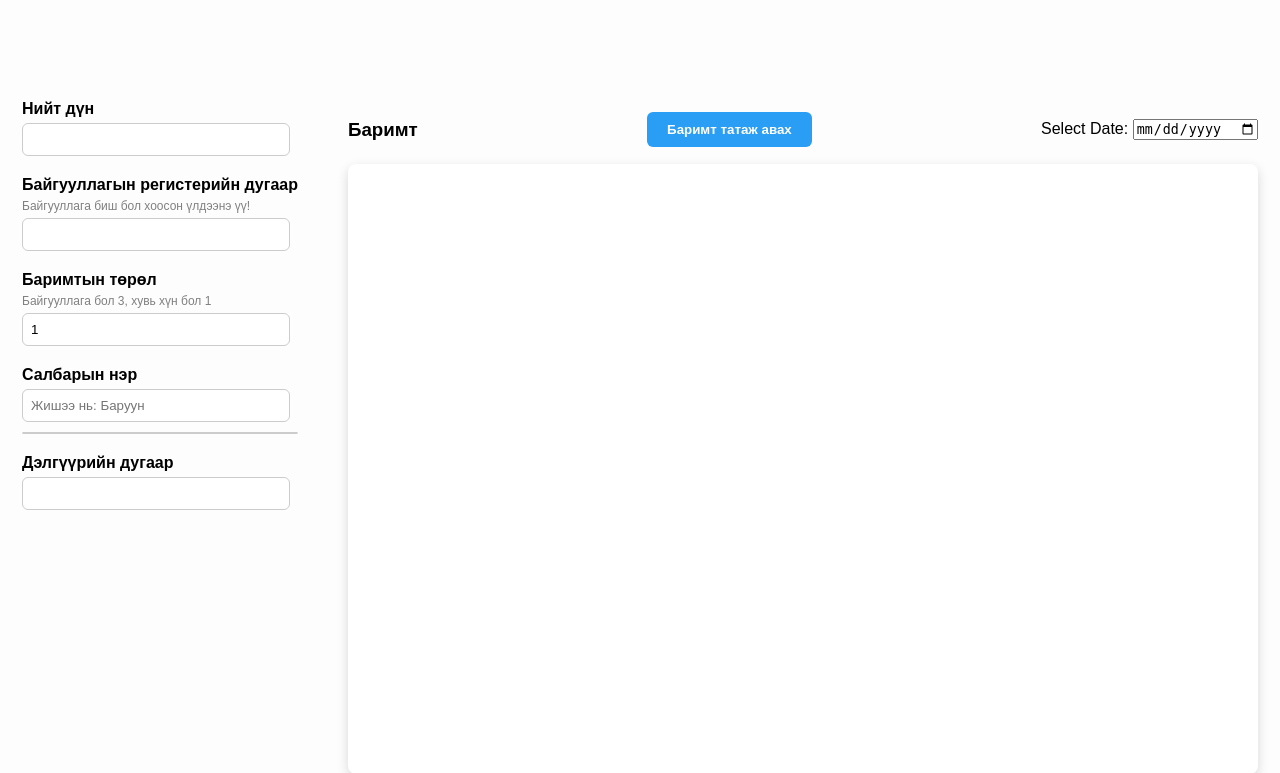
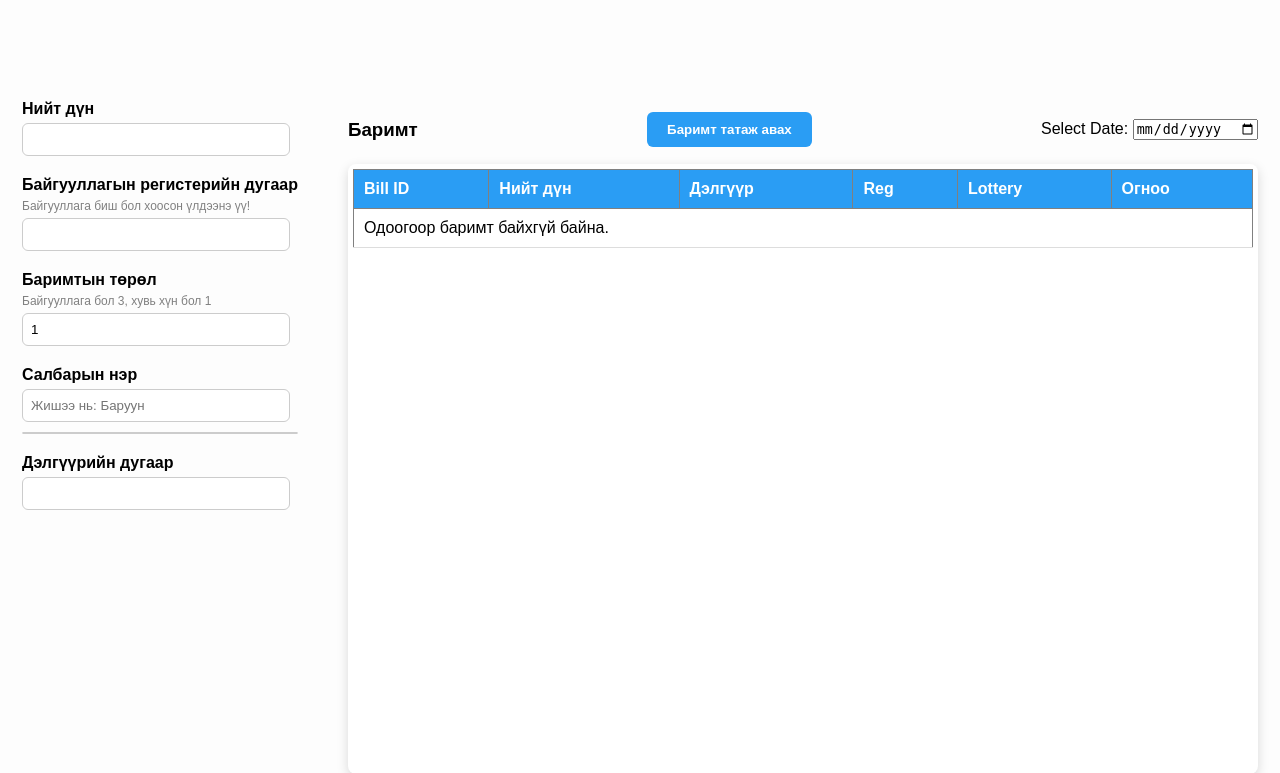
Before and after one commit to nominerdenebattur/barimt_zasvarlagch_web, a Django app: page / in a window 1280 px wide. Shown: the part 47-820 px from the top of the page. Run offline with Django 4.2, Linux system fonts and the light colour scheme; data that the repository does not hold is empty.

Commit message:
update: front deer history haruuldag bolson

```diff
--- a/barimt_zasvarlagch_app/views.py
+++ b/barimt_zasvarlagch_app/views.py
@@ -9,8 +9,9 @@ from .models import Barimt
 
 
 def zasvarlah(request):
-    return render(request, 'zasvarlah.html')
-
+        # Өмнөх өгөгдлүүдийг харуулах (хамгийн сүүлийн 20 баримтыг харуулж болно)
+        barimtuud = Barimt.objects.all().order_by('-created')[:20]
+        return render(request, 'zasvarlah.html', {'barimtuud': barimtuud})
 
 def ebarimt_generate(request):
     # === Input Data ===
--- a/templates/zasvarlah.html
+++ b/templates/zasvarlah.html
@@ -205,7 +205,36 @@
                     </form>
 
             </div>
-            <div class="document-box"></div>
+            <div class="document-box">
+                <table border="1" width="100%">
+                    <thead>
+                        <tr>
+                            <th>Bill ID</th>
+                            <th>Нийт дүн</th>
+                            <th>Дэлгүүр</th>
+                            <th>Reg</th>
+                            <th>Lottery</th>
+                            <th>Огноо</th>
+                        </tr>
+                    </thead>
+                    <tbody>
+                        {% for barimt in barimtuud %}
+                        <tr>
+                            <td>{{ barimt.billId }}</td>
+                            <td>{{ barimt.totalAmount }}</td>
+                            <td>{{ barimt.storeName }}</td>
+                            <td>{{ barimt.companyReg }}</td>
+                            <td>{{ barimt.lottery }}</td>
+                            <td>{{ barimt.created }}</td>
+                        </tr>
+                        {% empty %}
+                        <tr>
+                            <td colspan="6">Одоогоор баримт байхгүй байна.</td>
+                        </tr>
+                        {% endfor %}
+                    </tbody>
+                </table>
+            </div>
         </div>
     </main>
 
@@ -304,35 +333,17 @@
             .then(response => response.json())
             .then(data => {
                 console.log(data);
-                let table = document.querySelector('.document-box table');
-                if (!table) {
-                    document.querySelector('.document-box').innerHTML = `
-                        <table class="table" border="1" width="100%">
-                            <thead>
-                                <tr>
-                                    <th>Нийт дүн</th>
-                                    <th>Сугалааны дугаар</th>
-                                    <th>Дэлгүүрийн дугаар</th>
-                                    <th>subBillId</th>
-                                    <th>billId</th>
-                                    <th>Байгууллагын регистр</th>
-                                </tr>
-
-                            </thead>
-                            <tbody></tbody>
-                        </table>
-                    `;
-                    table = document.querySelector('.document-box table')
-                }
+                const table = document.querySelector('.document-box table');
                 const tbody = table.querySelector('tbody');
                 const newRow = document.createElement('tr');
+
                 newRow.innerHTML = `
+                    <td>${data.billId || '-'}</td>
                     <td>${amount}</td>
+                    <td>${storeNo}</td>
+                    <td>${companyRegNo || '-'}</td>
                     <td>${data.lottery || '-'}</td>
-                    <td>${storeNo}</td>
-                    <td>${data.subBillId || '-'}</td>
-                    <td>${data.billId || '-'}</td>
-                    <td>${companyRegNo || '-'}</td>
+                    <td>${data.created || '-'}</td>
                 `;
                 tbody.appendChild(newRow);
 
```
